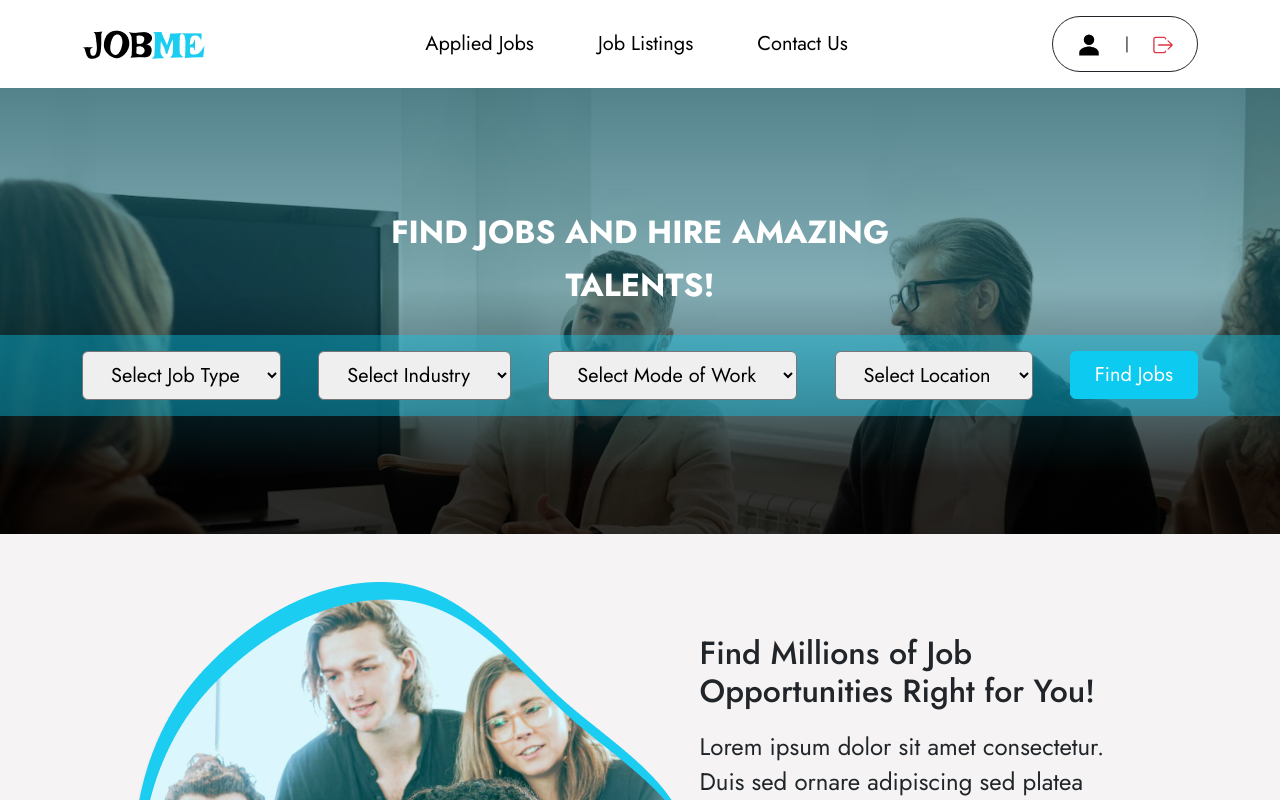
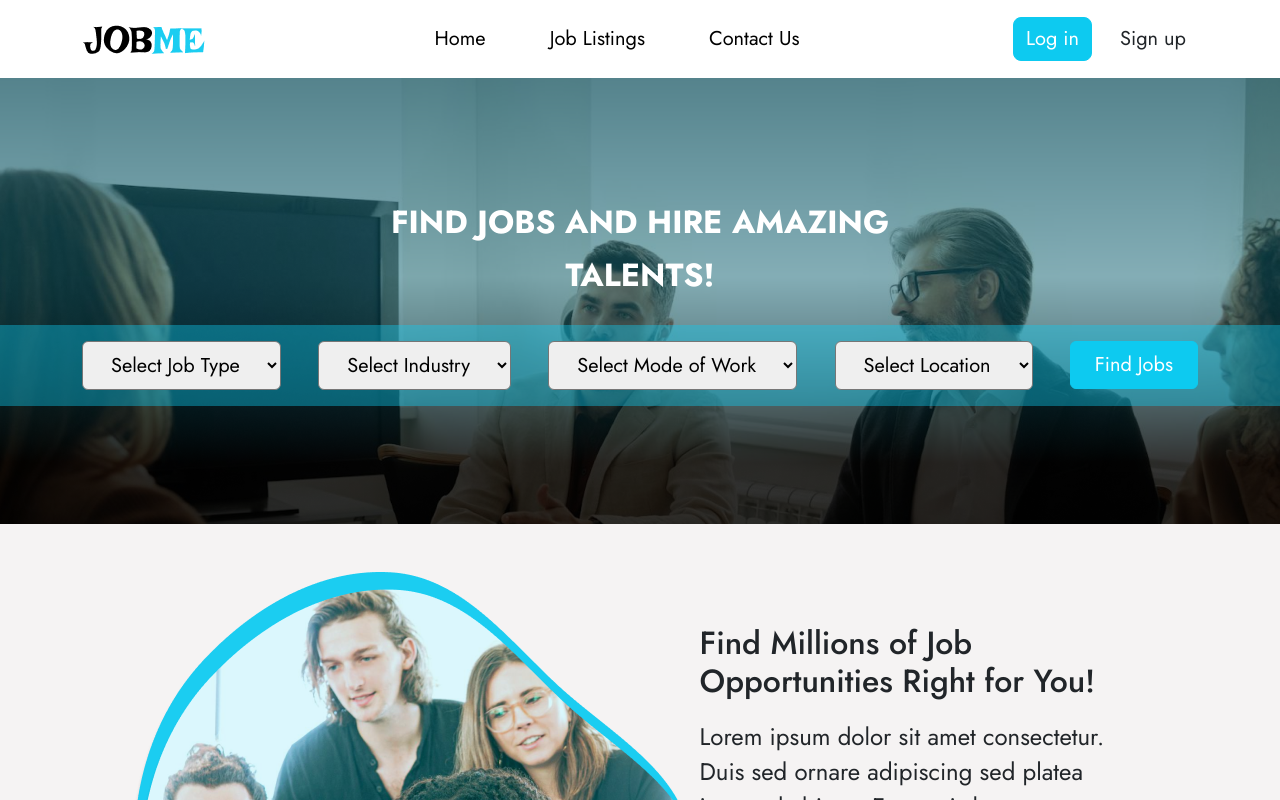
Before and after one commit to Muba-rak/Jobme-client-starter, a React (Vite) app: page / in a window 1280 px wide. Shown: the top 800 px of the page. Built offline with nearby package versions, Linux system fonts and the light colour scheme.

Commit message:
refactor: changed some state

```diff
--- a/src/components/Headeer.jsx
+++ b/src/components/Headeer.jsx
@@ -9,7 +9,7 @@ import { IoPersonSharp } from "react-icons/io5";
 import { IoIosLogOut, IoMdMenu, IoMdClose } from "react-icons/io";
 
 function Header() {
-  const [show, setShow] = useState(true);
+  const [show, setShow] = useState(false);
   const [expanded, setExpanded] = useState(false);
 
   const handleLogout = () => {
--- a/src/pages/Register.jsx
+++ b/src/pages/Register.jsx
@@ -14,7 +14,6 @@ const Register = () => {
   };
   const handleRegister = (e) => {
     e.preventDefault();
-    alert("alert");
   };
   return (
     <div className="registerform d-flex align-items-center justify-content-center vw-100 vh-100 ">
```
